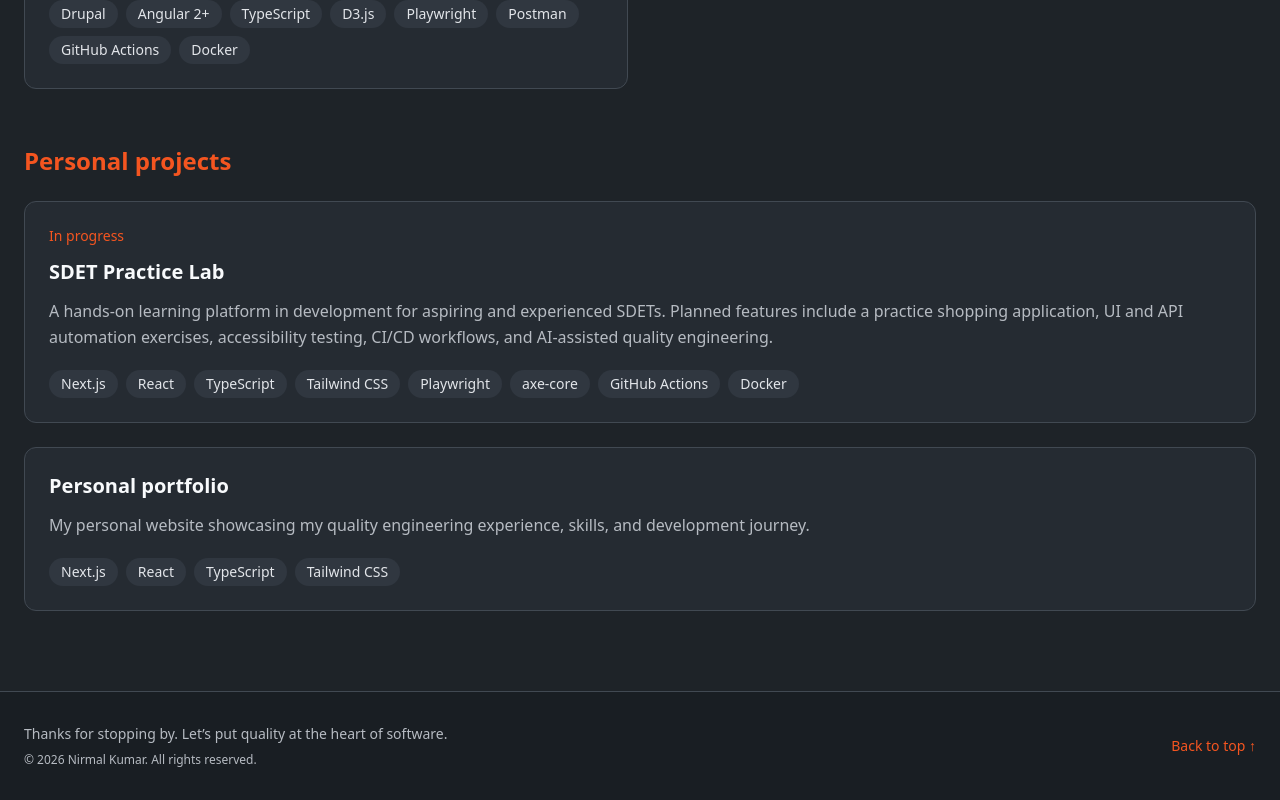
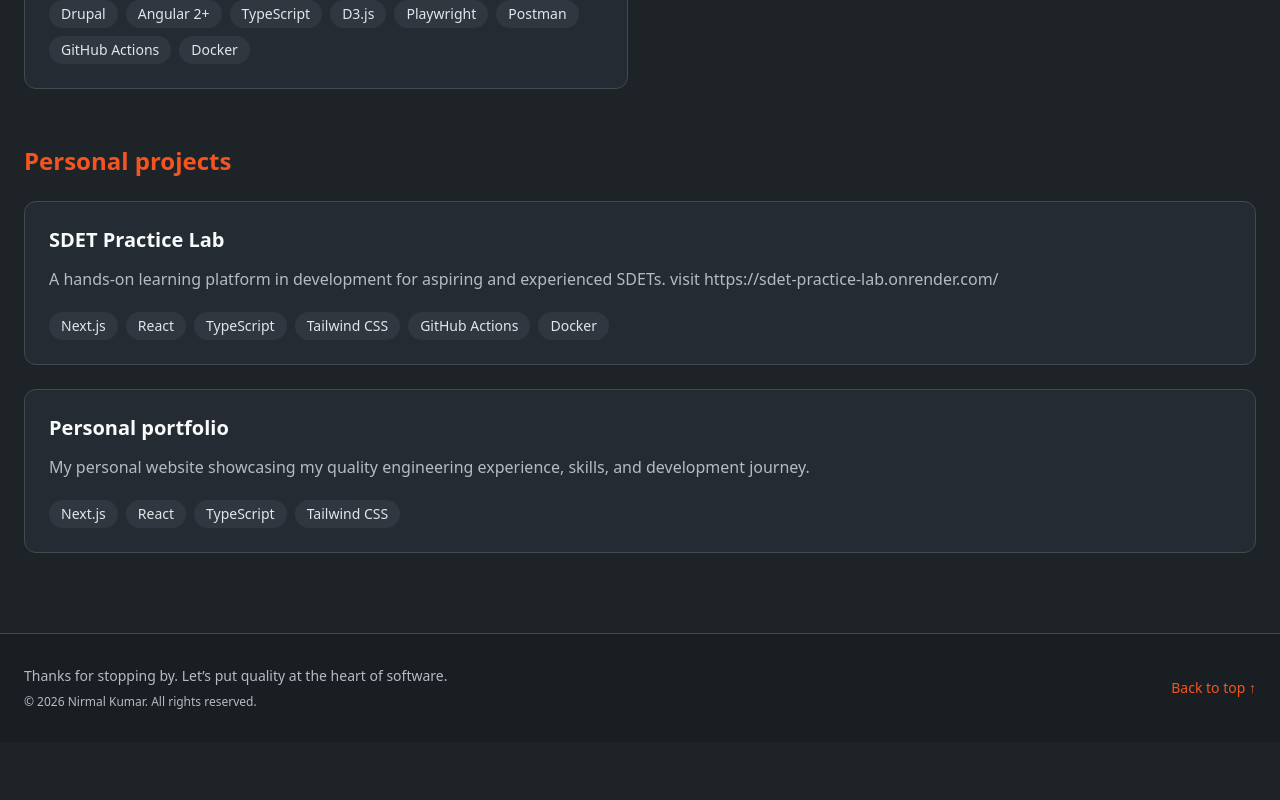
Before and after one commit to nirmalthanga-qa/nirmal-portfolio, a Next.js app: page /projects in a window 1280 px wide. Shown: the part 798-1598 px from the top of the page. After the commit the page ends 1540 px from the top, so only its background shows below. Built offline with nearby package versions, Linux system fonts and the light colour scheme.

Commit message:
completed sdet practice lab

```diff
--- a/app/components/Projects.tsx
+++ b/app/components/Projects.tsx
@@ -101,20 +101,15 @@ export default function Projects() {
           <ProjectCard
           title="SDET Practice Lab"
           description="A hands-on learning platform in development for aspiring
-            and experienced SDETs. Planned features include a practice shopping
-            application, UI and API automation exercises, accessibility testing,
-            CI/CD workflows, and AI-assisted quality engineering."
+            and experienced SDETs. visit https://sdet-practice-lab.onrender.com/"
           technologies={[
             "Next.js",
             "React",
             "TypeScript",
             "Tailwind CSS",
-            "Playwright",
-            "axe-core",
             "GitHub Actions",
             "Docker",
           ]}
-          status="In progress"
         />
           <ProjectCard
             title="Personal portfolio"
```
